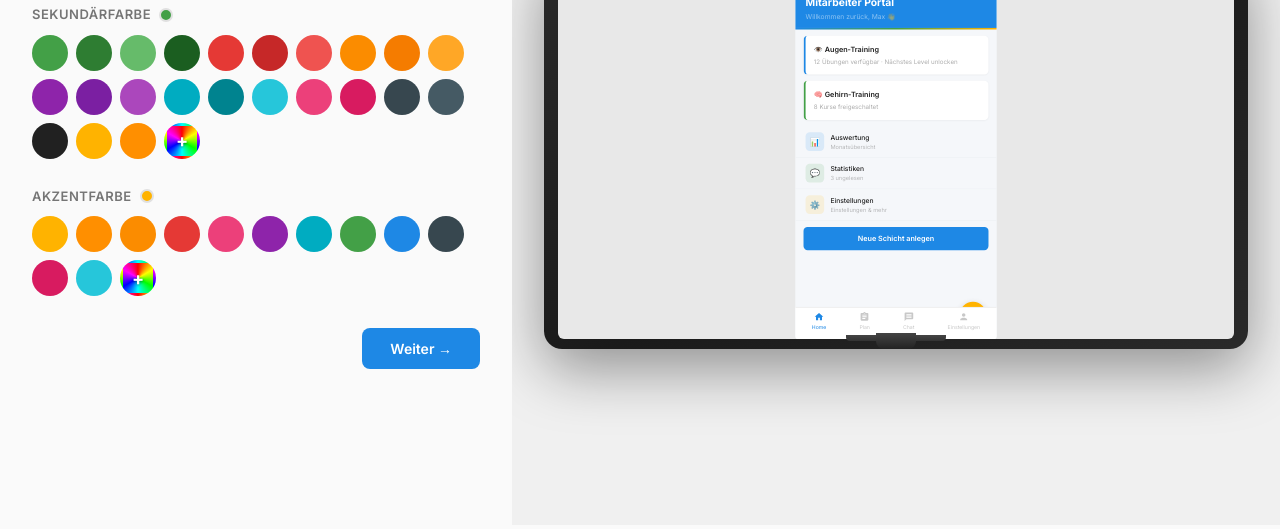
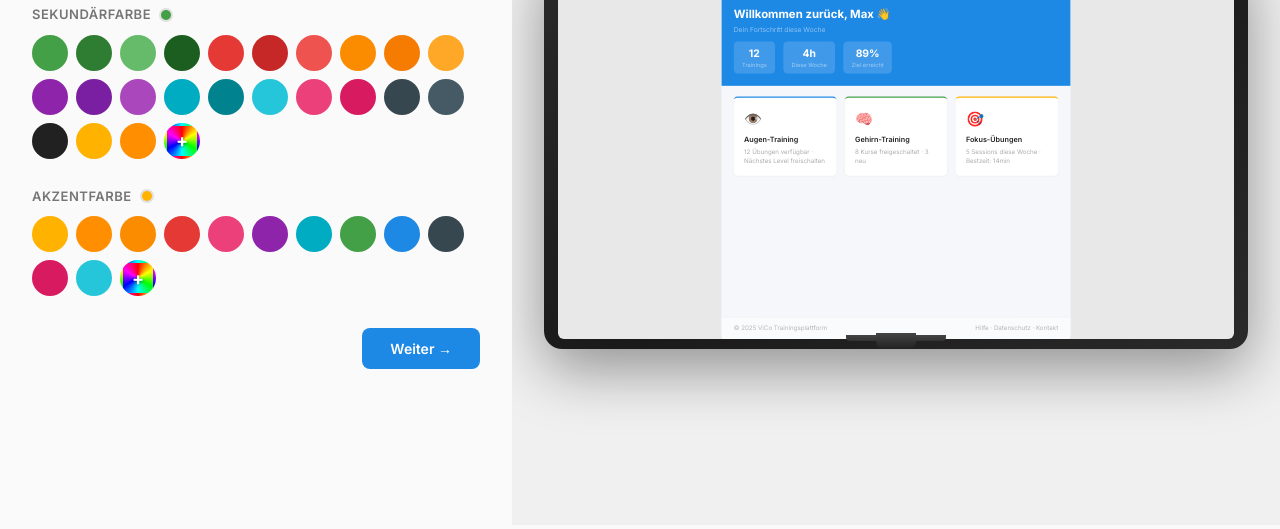
Before and after one commit to FireChuck/fv-design-frageboegen, a plain HTML site: page fragebogen-coaching-plattform.html in a window 1280 px wide. Shown: the part 271-800 px from the top of the page. Drawn offline with Linux system fonts and the light colour scheme.

Commit message:
fix: coaching-plattform monitor preview - portrait to desktop landscape layout

```diff
--- a/fragebogen-coaching-plattform.html
+++ b/fragebogen-coaching-plattform.html
@@ -124,26 +124,28 @@ body{font-family:var(--font);background:var(--bg);color:var(--text);min-height:1
 .monitor-scaler{position:absolute;top:0;left:0;width:100%;height:100%;display:flex;align-items:center;justify-content:center}
 .monitor-scaler-inner{transform-origin:center center;overflow:hidden;border-radius:6px;position:relative}
 
-/* ── Phone Content (dynamic) ── */
-.monitor-statusbar{display:flex;justify-content:space-between;align-items:center;padding:14px 24px 6px;font-size:12px;font-weight:600;z-index:5}
-.monitor-statusbar.dark-text{color:#000}
-.monitor-statusbar.light-text{color:#fff}
-.monitor-header{padding:16px 20px 12px}
-.monitor-header h2{font-size:20px;font-weight:700}
-.monitor-header p{font-size:13px;opacity:0.7;margin-top:2px}
-.monitor-card{margin:0 16px 12px;border-radius:12px;padding:16px;box-shadow:0 1px 4px rgba(0,0,0,0.06)}
+/* ── Desktop Content (dynamic) ── */
+.monitor-topbar{display:flex;align-items:center;justify-content:space-between;padding:0 24px;height:48px;font-size:13px;font-weight:600;z-index:5;border-bottom:1px solid rgba(0,0,0,0.08)}
+.monitor-topbar-logo{display:flex;align-items:center;gap:8px;font-size:16px;font-weight:700}
+.monitor-topbar-nav{display:flex;gap:24px;font-size:13px;font-weight:500}
+.monitor-topbar-nav span{opacity:0.5;cursor:default}
+.monitor-topbar-nav span.active{opacity:1}
+.monitor-topbar-user{display:flex;align-items:center;gap:8px;font-size:13px}
+.monitor-topbar-avatar{width:28px;height:28px;border-radius:50%;background:var(--primary);display:flex;align-items:center;justify-content:center;font-size:12px;color:#fff}
+.monitor-hero{display:flex;align-items:center;gap:24px;padding:24px}
+.monitor-hero-text{flex:1}
+.monitor-hero-text h2{font-size:22px;font-weight:700;margin-bottom:4px}
+.monitor-hero-text p{font-size:13px;opacity:0.7}
+.monitor-hero-stats{display:flex;gap:16px;margin-top:12px}
+.monitor-hero-stat{text-align:center;padding:8px 16px;border-radius:8px;background:rgba(255,255,255,0.15)}
+.monitor-hero-stat .num{font-size:20px;font-weight:700}
+.monitor-hero-stat .lbl{font-size:11px;opacity:0.7}
+.monitor-cards-grid{display:grid;grid-template-columns:1fr 1fr 1fr;gap:16px;padding:0 24px}
+.monitor-card{border-radius:12px;padding:20px;box-shadow:0 1px 4px rgba(0,0,0,0.06)}
 .monitor-card-title{font-size:14px;font-weight:600;margin-bottom:6px}
 .monitor-card-text{font-size:12px;opacity:0.6;line-height:1.4}
-.monitor-list-item{display:flex;align-items:center;gap:12px;padding:12px 20px;border-bottom:1px solid rgba(0,0,0,0.06)}
-.monitor-list-icon{width:36px;height:36px;border-radius:10px;display:flex;align-items:center;justify-content:center;font-size:16px;flex-shrink:0}
-.monitor-list-label{font-size:13px;font-weight:500}
-.monitor-list-sub{font-size:11px;opacity:0.5}
-.monitor-fab{position:absolute;bottom:20px;right:20px;width:52px;height:52px;border-radius:50%;display:flex;align-items:center;justify-content:center;font-size:22px;color:#fff;box-shadow:0 4px 12px rgba(0,0,0,0.2);cursor:default}
-.monitor-btn{margin:12px 16px;padding:12px;text-align:center;color:#fff;font-size:14px;font-weight:600;border:none;cursor:default}
-.monitor-nav{position:absolute;bottom:0;left:0;right:0;display:flex;justify-content:space-around;padding:8px 0 16px;background:#fff;border-top:1px solid rgba(0,0,0,0.08)}
-.monitor-nav-item{display:flex;flex-direction:column;align-items:center;gap:2px;font-size:10px;opacity:0.4}
-.monitor-nav-item.active{opacity:1}
-.monitor-nav-item svg{width:20px;height:20px}
+.monitor-card-icon{font-size:28px;margin-bottom:8px}
+.monitor-bottombar{display:flex;align-items:center;justify-content:space-between;padding:12px 24px;font-size:12px;opacity:0.5;margin-top:auto;border-top:1px solid rgba(0,0,0,0.06)}
 
 /* ── Summary ── */
 .summary-grid{display:grid;grid-template-columns:1fr 1fr;gap:12px;margin-bottom:24px}
@@ -485,7 +487,7 @@ function goStep(n) {
   if (n === 6) buildSummary();
 }
 
-// ── Phone Preview ──
+// ── Desktop Landscape Preview ──
 function updatePreview() {
   const s = state;
   const r = s.borderRadius;
@@ -495,103 +497,97 @@ function updatePreview() {
   const klassisch = s.style === 'klassisch';
   const modern = s.style === 'modern';
 
-  let bg, headerBg, cardBg, textCol, textLight, listBorder, navBg, navBorder;
+  let bg, topbarBg, topbarText, topbarNavBg, cardBg, textCol, textLight, heroBg, heroText, heroSubText, borderCol, footerBorder;
 
   if (dark) {
-    bg = '#121212'; headerBg = '#1E1E1E'; cardBg = '#1E1E2E'; textCol = '#E0E0E0'; textLight = '#888'; listBorder = 'rgba(255,255,255,0.06)'; navBg = '#1A1A1A'; navBorder = 'rgba(255,255,255,0.08)';
+    bg = '#121212'; topbarBg = '#1E1E1E'; topbarText = '#E0E0E0'; topbarNavBg = '#1E1E1E'; cardBg = '#1E1E2E'; textCol = '#E0E0E0'; textLight = '#888'; heroBg = s.primaryColor; heroText = '#fff'; heroSubText = 'rgba(255,255,255,0.7)'; borderCol = 'rgba(255,255,255,0.06)'; footerBorder = 'rgba(255,255,255,0.08)';
   } else if (minimal) {
-    bg = '#FFFFFF'; headerBg = '#FFFFFF'; cardBg = '#FAFAFA'; textCol = '#111'; textLight = '#999'; listBorder = '#F0F0F0'; navBg = '#fff'; navBorder = '#eee';
+    bg = '#FFFFFF'; topbarBg = '#FFFFFF'; topbarText = '#111'; topbarNavBg = '#fff'; cardBg = '#FAFAFA'; textCol = '#111'; textLight = '#999'; heroBg = '#111'; heroText = '#fff'; heroSubText = 'rgba(255,255,255,0.7)'; borderCol = '#F0F0F0'; footerBorder = '#eee';
   } else if (klassisch) {
-    bg = '#F5F5F0'; headerBg = '#FAFAF5'; cardBg = '#FFFFFF'; textCol = '#2C2C2C'; textLight = '#888'; listBorder = '#E8E8E0'; navBg = '#FAFAF5'; navBorder = '#DDD';
+    bg = '#F5F5F0'; topbarBg = '#FAFAF5'; topbarText = '#2C2C2C'; topbarNavBg = '#FAFAF5'; cardBg = '#FFFFFF'; textCol = '#2C2C2C'; textLight = '#888'; heroBg = '#37474F'; heroText = '#fff'; heroSubText = 'rgba(255,255,255,0.7)'; borderCol = '#E8E8E0'; footerBorder = '#DDD';
   } else if (playful) {
-    bg = '#FFFDE7'; headerBg = '#FFF9C4'; cardBg = '#FFFFFF'; textCol = '#333'; textLight = '#888'; listBorder = '#F0E8C0'; navBg = '#FFFDE7'; navBorder = '#F0E8C0';
+    bg = '#FFFDE7'; topbarBg = '#FFF9C4'; topbarText = '#333'; topbarNavBg = '#FFF9C4'; cardBg = '#FFFFFF'; textCol = '#333'; textLight = '#888'; heroBg = s.primaryColor; heroText = '#fff'; heroSubText = 'rgba(255,255,255,0.7)'; borderCol = '#F0E8C0'; footerBorder = '#F0E8C0';
   } else {
-    bg = '#F5F7FA'; headerBg = s.primaryColor; cardBg = '#FFFFFF'; textCol = '#222'; textLight = '#777'; listBorder = '#ECEFF4'; navBg = '#fff'; navBorder = '#E0E0E0';
+    bg = '#F5F7FA'; topbarBg = '#fff'; topbarText = '#222'; topbarNavBg = '#fff'; cardBg = '#FFFFFF'; textCol = '#222'; textLight = '#777'; heroBg = s.primaryColor; heroText = '#fff'; heroSubText = 'rgba(255,255,255,0.7)'; borderCol = '#ECEFF4'; footerBorder = '#E0E0E0';
   }
 
-  const headerText = (dark || modern) ? '#fff' : textCol;
-  const headerSubText = (dark || modern) ? 'rgba(255,255,255,0.7)' : textLight;
-
-  const navIconCol = dark ? s.primaryColor : textLight;
-  const navActiveCol = dark ? s.primaryColor : s.primaryColor;
-
   const screen = document.getElementById('monitorScreen');
-  const virtualW = 390;
+  const virtualW = 1280;
   const virtualH = 720;
 
   screen.innerHTML = `
     <div class="monitor-scaler">
-      <div class="monitor-scaler-inner" id="monitorScalerInner" style="width:${virtualW}px;height:${virtualH}px;background:${bg};font-family:${s.fontFamily}">
-        <!-- Status Bar -->
-        <div class="monitor-statusbar ${(dark || modern) ? 'light-text' : 'dark-text'}" style="background:${modern ? s.primaryColor : (dark ? '#121212' : bg)}">
-          <span>9:41</span>
-          <span>📶 🔋</span>
+      <div class="monitor-scaler-inner" id="monitorScalerInner" style="width:${virtualW}px;height:${virtualH}px;background:${bg};font-family:${s.fontFamily};display:flex;flex-direction:column;overflow:hidden">
+        <!-- Top Bar -->
+        <div class="monitor-topbar" style="background:${topbarBg};color:${topbarText};border-color:${borderCol}">
+          <div class="monitor-topbar-logo">
+            <span style="color:${s.primaryColor};font-size:20px">⚡</span>
+            <span>ViCo Plattform</span>
+          </div>
+          <div class="monitor-topbar-nav" style="color:${topbarText}">
+            <span class="active" style="color:${s.primaryColor}">Dashboard</span>
+            <span>Trainings</span>
+            <span>Coachings</span>
+            <span>Statistiken</span>
+          </div>
+          <div class="monitor-topbar-user" style="color:${topbarText}">
+            <div class="monitor-topbar-avatar" style="background:${s.primaryColor}">M</div>
+            <span>Max Mustermann</span>
+          </div>
         </div>
-        <!-- Header -->
-        <div class="monitor-header" style="background:${headerBg}">
-          <h2 style="color:${headerText}">Mitarbeiter Portal</h2>
-          <p style="color:${headerSubText}">Willkommen zurück, Max 👋</p>
-        </div>
-        ${modern ? `<div style="height:3px;background:linear-gradient(90deg,${s.primaryColor},${s.secondaryColor},${s.accentColor})"></div>` : ''}
+        ${modern ? `<div style="height:3px;background:linear-gradient(90deg,${s.primaryColor},${s.secondaryColor},${s.accentColor});flex-shrink:0"></div>` : ''}
 
-        <!-- Cards -->
-        <div style="padding-top:12px">
-          <div class="monitor-card" style="background:${cardBg};border-radius:${r}px;border-left:4px solid ${s.primaryColor}">
-            <div class="monitor-card-title" style="color:${textCol}">👁️ Augen-Training</div>
-            <div class="monitor-card-text" style="color:${textLight}">12 Übungen verfügbar · Nächstes Level unlocken</div>
-          </div>
-          <div class="monitor-card" style="background:${cardBg};border-radius:${r}px;border-left:4px solid ${s.secondaryColor}">
-            <div class="monitor-card-title" style="color:${textCol}">🧠 Gehirn-Training</div>
-            <div class="monitor-card-text" style="color:${textLight}">8 Kurse freigeschaltet</div>
+        <!-- Hero Section -->
+        <div class="monitor-hero" style="background:${heroBg};color:${heroText};flex-shrink:0">
+          <div class="monitor-hero-text">
+            <h2 style="color:${heroText}">Willkommen zurück, Max 👋</h2>
+            <p style="color:${heroSubText}">Dein Fortschritt diese Woche</p>
+            <div class="monitor-hero-stats">
+              <div class="monitor-hero-stat" style="background:${dark ? 'rgba(255,255,255,0.1)' : 'rgba(255,255,255,0.15)'}">
+                <div class="num" style="color:${heroText}">12</div>
+                <div class="lbl" style="color:${heroSubText}">Trainings</div>
+              </div>
+              <div class="monitor-hero-stat" style="background:${dark ? 'rgba(255,255,255,0.1)' : 'rgba(255,255,255,0.15)'}">
+                <div class="num" style="color:${heroText}">4h</div>
+                <div class="lbl" style="color:${heroSubText}">Diese Woche</div>
+              </div>
+              <div class="monitor-hero-stat" style="background:${dark ? 'rgba(255,255,255,0.1)' : 'rgba(255,255,255,0.15)'}">
+                <div class="num" style="color:${heroText}">89%</div>
+                <div class="lbl" style="color:${heroSubText}">Ziel erreicht</div>
+              </div>
+            </div>
           </div>
         </div>
 
-        <!-- List -->
-        <div style="margin-top:8px">
-          <div class="monitor-list-item" style="border-color:${listBorder}">
-            <div class="monitor-list-icon" style="background:${s.primaryColor}20;color:${s.primaryColor};border-radius:${r}px">📊</div>
-            <div><div class="monitor-list-label" style="color:${textCol}">Auswertung</div><div class="monitor-list-sub" style="color:${textLight}">Monatsübersicht</div></div>
+        <!-- Cards Grid -->
+        <div class="monitor-cards-grid" style="flex:1;padding:20px 24px;display:grid;grid-template-columns:1fr 1fr 1fr;gap:16px;align-content:start">
+          <div class="monitor-card" style="background:${cardBg};border-radius:${r}px;border-top:3px solid ${s.primaryColor}">
+            <div class="monitor-card-icon">👁️</div>
+            <div class="monitor-card-title" style="color:${textCol}">Augen-Training</div>
+            <div class="monitor-card-text" style="color:${textLight}">12 Übungen verfügbar · Nächstes Level freischalten</div>
           </div>
-          <div class="monitor-list-item" style="border-color:${listBorder}">
-            <div class="monitor-list-icon" style="background:${s.secondaryColor}20;color:${s.secondaryColor};border-radius:${r}px">💬</div>
-            <div><div class="monitor-list-label" style="color:${textCol}">Statistiken</div><div class="monitor-list-sub" style="color:${textLight}">3 ungelesen</div></div>
+          <div class="monitor-card" style="background:${cardBg};border-radius:${r}px;border-top:3px solid ${s.secondaryColor}">
+            <div class="monitor-card-icon">🧠</div>
+            <div class="monitor-card-title" style="color:${textCol}">Gehirn-Training</div>
+            <div class="monitor-card-text" style="color:${textLight}">8 Kurse freigeschaltet · 3 neu</div>
           </div>
-          <div class="monitor-list-item" style="border-color:${listBorder}">
-            <div class="monitor-list-icon" style="background:${s.accentColor}20;color:${s.accentColor};border-radius:${r}px">⚙️</div>
-            <div><div class="monitor-list-label" style="color:${textCol}">Einstellungen</div><div class="monitor-list-sub" style="color:${textLight}">Einstellungen & mehr</div></div>
+          <div class="monitor-card" style="background:${cardBg};border-radius:${r}px;border-top:3px solid ${s.accentColor}">
+            <div class="monitor-card-icon">🎯</div>
+            <div class="monitor-card-title" style="color:${textCol}">Fokus-Übungen</div>
+            <div class="monitor-card-text" style="color:${textLight}">5 Sessions diese Woche · Bestzeit: 14min</div>
           </div>
         </div>
 
-        <!-- Button -->
-        <div class="monitor-btn" style="background:${s.primaryColor};color:#fff;border-radius:${r}px">Neue Schicht anlegen</div>
-
-        <!-- FAB -->
-        <div class="monitor-fab" style="background:${s.accentColor};border-radius:50%">+</div>
-
-        <!-- Bottom Nav -->
-        <div class="monitor-nav" style="background:${navBg};border-color:${navBorder}">
-          <div class="monitor-nav-item active" style="color:${navActiveCol}">
-            <svg viewBox="0 0 24 24" fill="currentColor"><path d="M10 20v-6h4v6h5v-8h3L12 3 2 12h3v8z"/></svg>
-            <span>Home</span>
-          </div>
-          <div class="monitor-nav-item" style="color:${navIconCol}">
-            <svg viewBox="0 0 24 24" fill="currentColor"><path d="M19 3h-4.18C14.4 1.84 13.3 1 12 1c-1.3 0-2.4.84-2.82 2H5c-1.1 0-2 .9-2 2v14c0 1.1.9 2 2 2h14c1.1 0 2-.9 2-2V5c0-1.1-.9-2-2-2zm-7 0c.55 0 1 .45 1 1s-.45 1-1 1-1-.45-1-1 .45-1 1-1zm2 14H7v-2h7v2zm3-4H7v-2h10v2zm0-4H7V7h10v2z"/></svg>
-            <span>Plan</span>
-          </div>
-          <div class="monitor-nav-item" style="color:${navIconCol}">
-            <svg viewBox="0 0 24 24" fill="currentColor"><path d="M20 2H4c-1.1 0-1.99.9-1.99 2L2 22l4-4h14c1.1 0 2-.9 2-2V4c0-1.1-.9-2-2-2zm-2 12H6v-2h12v2zm0-3H6V9h12v2zm0-3H6V6h12v2z"/></svg>
-            <span>Chat</span>
-          </div>
-          <div class="monitor-nav-item" style="color:${navIconCol}">
-            <svg viewBox="0 0 24 24" fill="currentColor"><path d="M12 12c2.21 0 4-1.79 4-4s-1.79-4-4-4-4 1.79-4 4 1.79 4 4 4zm0 2c-2.67 0-8 1.34-8 4v2h16v-2c0-2.66-5.33-4-8-4z"/></svg>
-            <span>Einstellungen</span>
-          </div>
+        <!-- Footer Bar -->
+        <div class="monitor-bottombar" style="background:${topbarBg};color:${textLight};border-color:${footerBorder}">
+          <span>© 2025 ViCo Trainingsplattform</span>
+          <span>Hilfe · Datenschutz · Kontakt</span>
         </div>
       </div>
     </div>
   `;
 
-  // Scale virtual phone to fit within monitor frame
+  // Scale virtual desktop to fit within monitor frame
   requestAnimationFrame(() => {
     const inner = document.getElementById('monitorScalerInner');
     if (!inner) return;
```
